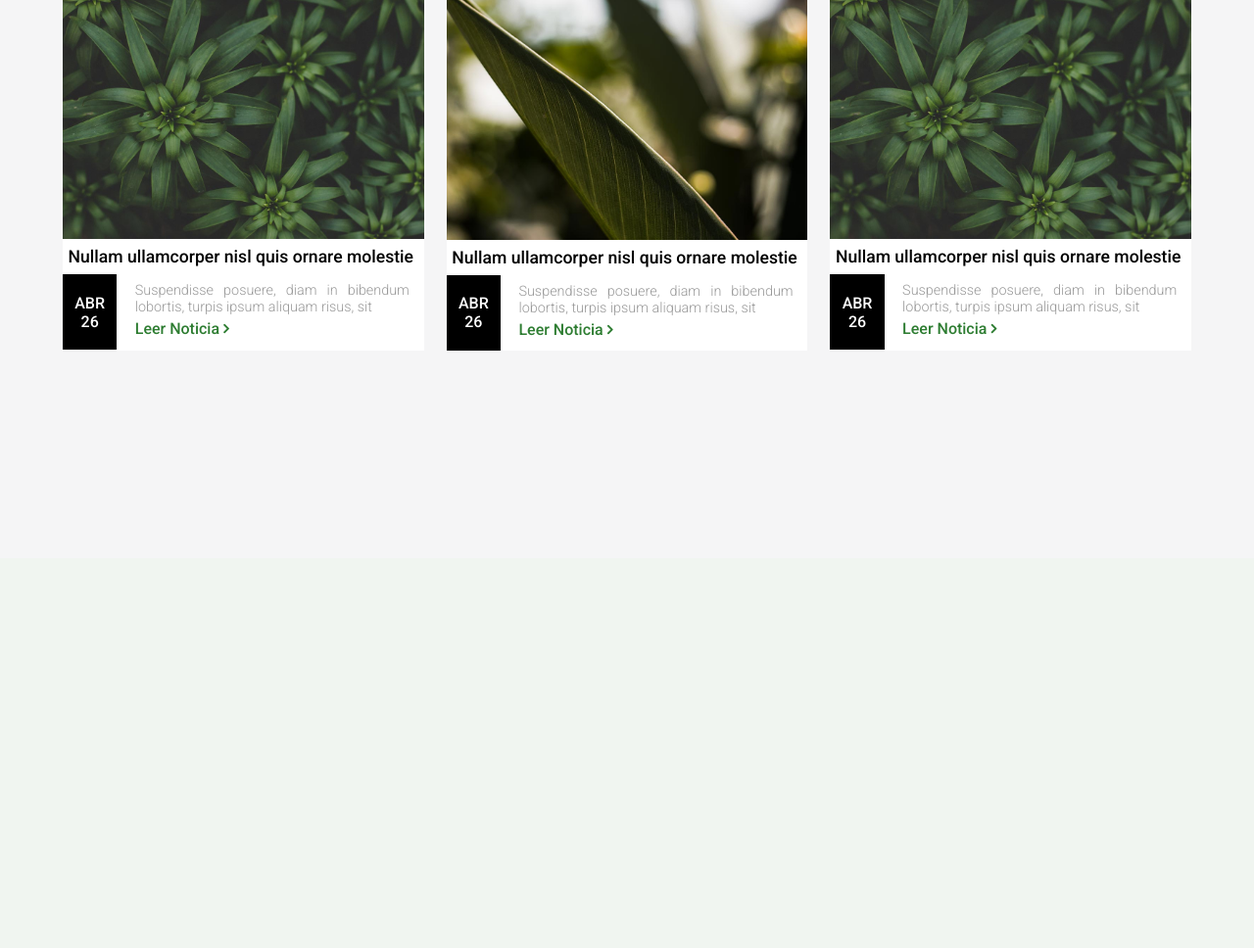
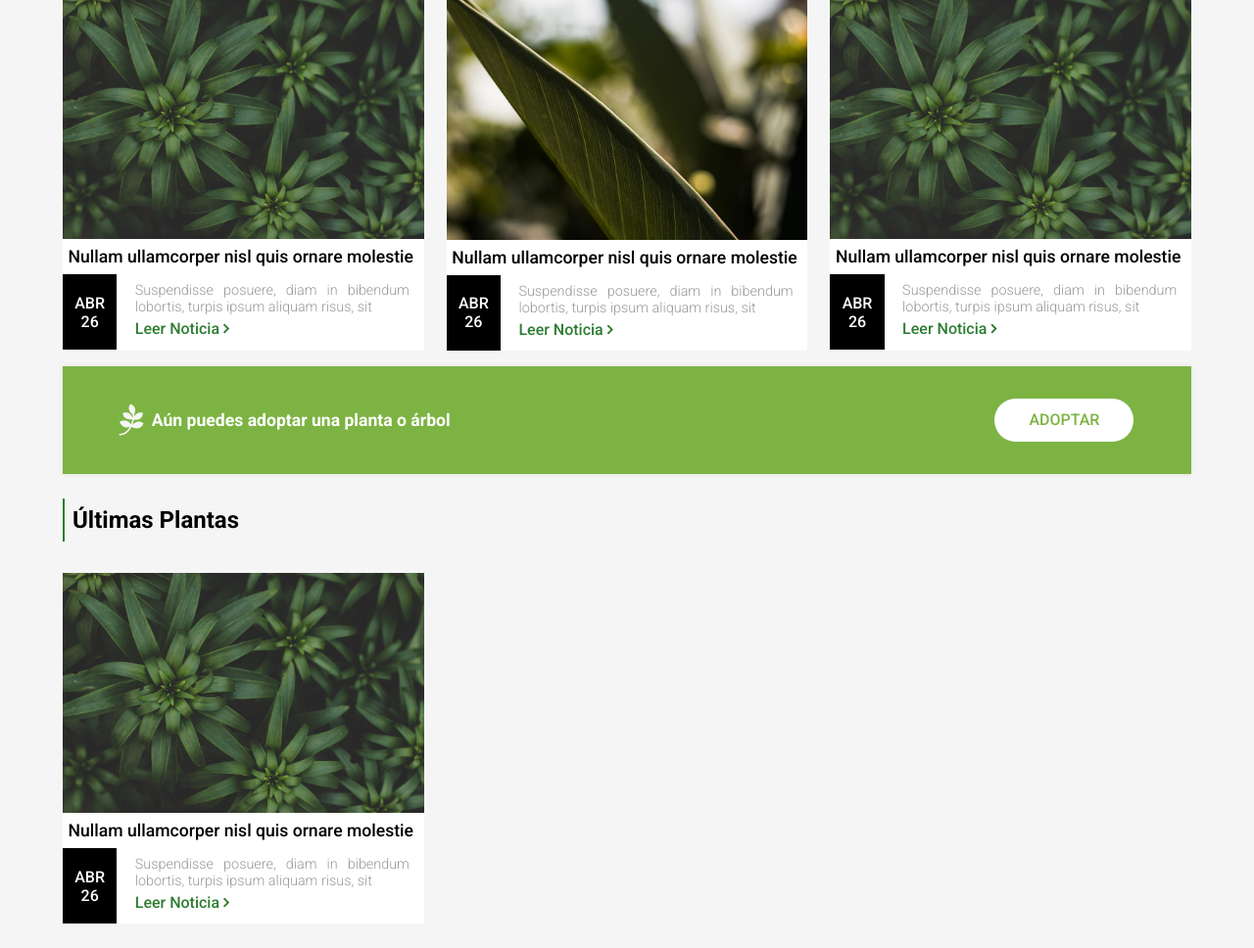
Before and after one commit to AlejandroTrejoCode/BotaniQR-Web, a PHP site: page /botaniqr-web/ in a window 1280 px wide. Shown: the part 230-1198 px from the top of the page at 98% size. Before the commit the page ends 588 px from the top, so only its background shows below. Run offline with PHP 8.4, Linux system fonts and the light colour scheme.

Commit message:
Update Home

```diff
--- a/application/assets/css/style.css
+++ b/application/assets/css/style.css
@@ -22,11 +22,13 @@
     /* ----- Colores ----- */
     --lightGreen: #7cb342;
     --lightGray: #999999;
+    --darkGray: #666666;
     --black: #000000;
     --white: #ffffff;
 
     /* ----- Paddings ----- */
     --padding: 8px;
+    --padding-large: 32px;
     --margin: 8px;
 
 }
@@ -38,6 +40,7 @@ body {
 
 a {
     text-decoration: none;
+    font-size: var(--text-size-normal);
 }
 
 img {
@@ -99,6 +102,10 @@ h3 {
     justify-content: center;
 }
 
+.space-between {
+    justify-content: space-between;
+}
+
 .align {
     align-items: center;
 }
@@ -133,6 +140,25 @@ h3 {
 
 .read-more i {
     font-weight: bold;
+}
+
+.btn {
+    padding: 10px 35px;
+    border-radius: 24px;
+    font-weight: var(--weight-medium);
+    line-height: 24px;
+}
+
+.btn-white {
+    background-color: var(--white);
+    color: var(--lightGreen);
+    border: 1px solid var(--lightGreen);
+}
+
+.btn-white:hover {
+    background-color: var(--lightGreen);
+    color: var(--white);
+    border: 1px solid var(--white);
 }
 
 /* ----- HEADER ----- */
@@ -202,7 +228,7 @@ h3 {
     justify-content: space-between;
 }
 
-.notice-card {
+.notice-card, .plant-card {
     width: 32%;
     height: auto;
     background-color: var(--white);
@@ -245,6 +271,25 @@ h3 {
     width: 95%;
 }
 
+.call-container {
+    background-color: #7cb342;
+    padding: var(--padding-large) 0;
+    color: var(--white);
+    box-shadow: 0 0 5px 0 rgba(0,0,0,.09);
+}
+
+.call-container h2 {
+    font-size: var(--text-size-regular);
+}
+
+.call-container i {
+    color: #f5f5f6;
+}
+
+.btn-action {
+    justify-content: flex-end;
+}
+
 
 @media screen and (max-width: 1200px) {
 
@@ -260,6 +305,22 @@ h3 {
         background: blue;
     }
 
+    p {
+        font-size: var(--text-size-normal);
+    }
+
+    a {
+        font-size: var(--text-size-small);
+    }
+
+    h2 {
+        font-size: var(--text-size-regular);
+    }
+
+    h3 {
+        font-size: var(--text-size-regular);
+    }
+
     .header-top .university .name {
         width: 40%;
     }
@@ -271,6 +332,7 @@ h3 {
 }
 
 @media screen and (max-width: 768px) {
+
 
     body {
         background: gray;
--- a/application/views/template.php
+++ b/application/views/template.php
@@ -21,6 +21,10 @@
 
     <?php require_once 'application/views/templates/notices-cards.php'?>
 
+    <?php require_once 'application/views/templates/call.php'?>
+
+    <?php require_once 'application/views/templates/plants-cards.php'?>
+
     <script async src="<?php echo SERVER_URL ?>application/assets/js/main.js"></script>
 
 </body>
--- /dev/null
+++ b/application/views/templates/call.php
@@ -0,0 +1,15 @@
+<div class="white-space-16"></div>
+<div class="call flex justify">
+    <div class="container">
+        <div class="row call-container justify">
+            <div class="container space-between">
+                <div class="title-call align">
+                    <i class="fa fa-pagelines fa-2x" aria-hidden="true"></i><h2>Aún puedes adoptar una planta o árbol</h2>
+                </div>
+                <div class="btn-action align">
+                    <a class="btn btn-white" href="#">ADOPTAR</a>
+                </div>
+            </div>
+        </div>
+    </div>
+</div>
--- /dev/null
+++ b/application/views/templates/plants-cards.php
@@ -0,0 +1,58 @@
+<div class="white-space-25"></div>
+<div class="plants-cards flex justify">
+    <div class="container">
+        <div class="column">
+            <div class="row">
+                <div class="title">
+                    <h2>Últimas Plantas</h2>
+                </div>
+            </div>
+            <div class="white-space-16"></div>
+            <div class="row">
+                <div class="cards-container row-responsive">
+                    <div class="plant-card">
+                        <div class="column">
+                            <div class="card-image responsive-img">
+                                <img src="<?php echo SERVER_URL?>application/assets/img/notice1.jpg" alt="" title="">
+                            </div>
+                            <div class="card-title justify">
+                                <h3>Nullam ullamcorper nisl quis ornare molestie</h3>
+                            </div>
+                            <div class="card-details row">
+                                <div class="card-date">
+                                    <div class="column justify">
+                                        <p>
+                                            <time>
+                                                ABR
+                                            </time>
+                                        </p>
+                                        <p>
+                                            <time>
+                                                26
+                                            </time>
+                                        </p>
+                                    </div>
+                                </div>
+                                <div class="card-description">
+                                    <div class="column">
+                                        <p>
+                                            Suspendisse posuere, diam in bibendum lobortis, turpis ipsum aliquam risus, sit
+                                        </p>
+                                        <a href="#" class="read-more">
+                                            Leer Noticia
+                                            <i class="fa fa-angle-right" aria-hidden="true"></i>
+                                        </a>
+                                    </div>
+                                </div>
+                            </div>
+                        </div>
+                    </div>
+
+                </div>
+            </div>
+        </div>
+    </div>
+</div>
+<div class="white-space-25">
+
+</div>
```
Also changed, not shown: application/assets/img/slide1.jpg (deleted), application/assets/img/slide2.jpg (deleted).
